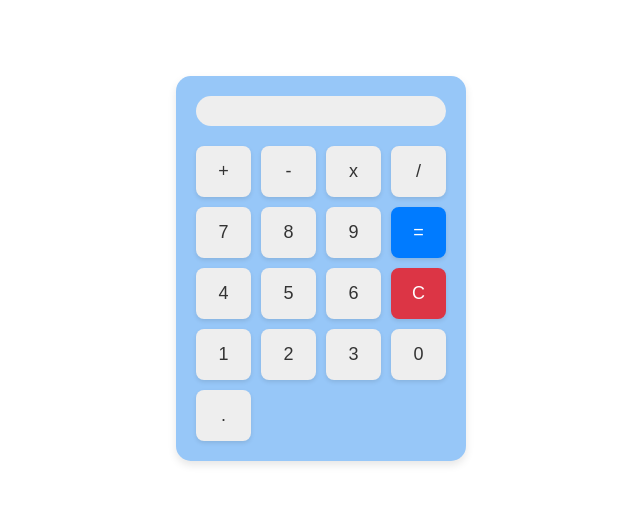
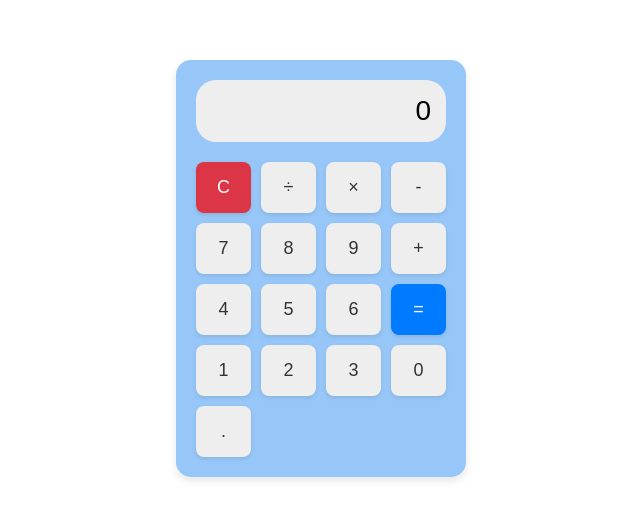
Before and after one commit to Mudavath-Giri-Naik/Calculator, a plain HTML site: page index.html in a window 1280 px wide. Shown: the part 132-652 px from the top of the page, without its empty margins (319-959 px from the left). Drawn offline with Linux system fonts and the light colour scheme.

Commit message:
Update index.html

```diff
--- a/index.html
+++ b/index.html
@@ -8,28 +8,29 @@
 </head>
 <body>
     <div class="calculator">
-        <div class="display"></div>
+        <div class="display">0</div>
         <div class="buttons">
-            <button class="operator" data-operator="+">+</button>
+            <button class="clear" data-clear="C">C</button>
+            <button class="operator" data-operator="/">÷</button>
+            <button class="operator" data-operator="*">×</button>
             <button class="operator" data-operator="-">-</button>
-            <button class="operator" data-operator="*">x</button>
-            <button class="operator" data-operator="/">/</button>
             <button class="number" data-number="7">7</button>
             <button class="number" data-number="8">8</button>
             <button class="number" data-number="9">9</button>
-            <button class="equal" data-equal="=">=</button>
+            <button class="operator" data-operator="+">+</button>
             <button class="number" data-number="4">4</button>
             <button class="number" data-number="5">5</button>
             <button class="number" data-number="6">6</button>
-            <button class="clear" data-clear="C">C</button>
+            <button class="equal" data-equal="=">=</button>
             <button class="number" data-number="1">1</button>
             <button class="number" data-number="2">2</button>
             <button class="number" data-number="3">3</button>
-            <button class="number" data-number="0">0</button>
+            <button class="number zero" data-number="0">0</button>
             <button class="number" data-number=".">.</button>
         </div>
     </div>
 
-    <audio id="clickSound" src="click.mp3"></audio> <script src="script.js"></script>
+    <audio id="clickSound" src="click.mp3"></audio>
+    <script src="script.js"></script>
 </body>
 </html>
```
